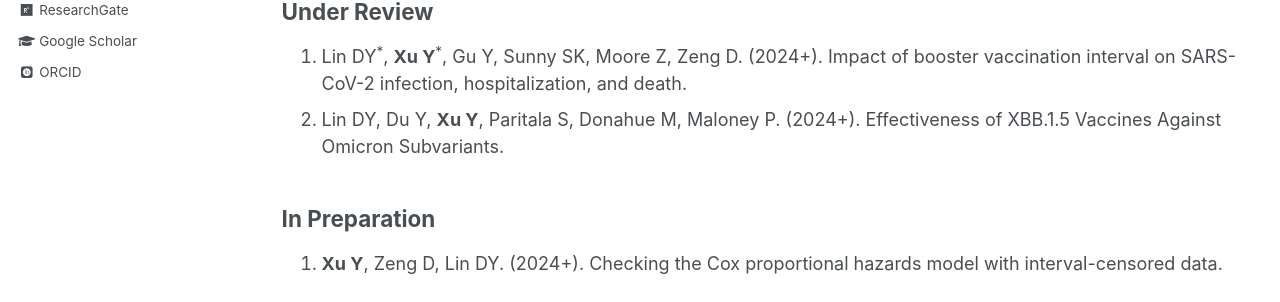
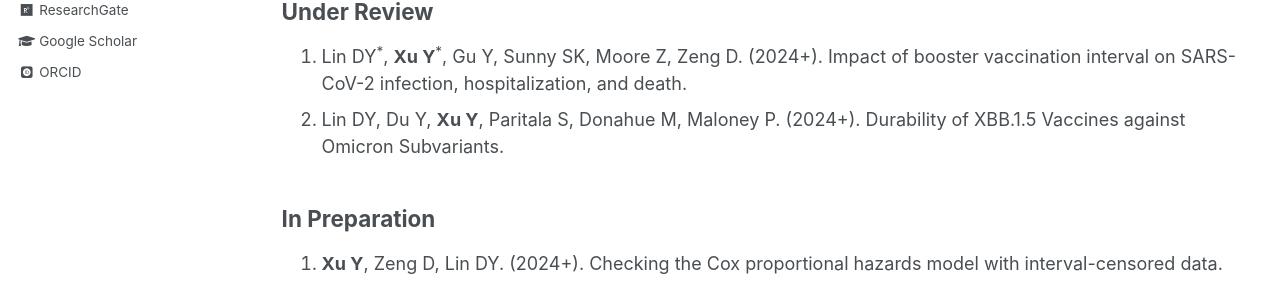
Before and after one commit to yangjc-xu/yangjc-xu.github.io, a Jekyll site: the page built from _pages/publications.md, in a window 1280 px wide and 900 px high, scrolled down 587 px. Shown: the part 407-709 px from the top of the window. Built offline with Jekyll 4.4.1, drawn with Linux system fonts in a browser that asks for light colours; some web fonts are replaced.

Commit message:
Update publications.md

```diff
--- a/_pages/publications.md
+++ b/_pages/publications.md
@@ -20,7 +20,7 @@ author_profile: true
 
 ## Under Review
 1. Lin DY<sup>*</sup>, **Xu Y**<sup>*</sup>, Gu Y, Sunny SK, Moore Z, Zeng D. (2024+). Impact of booster vaccination interval on SARS-CoV-2 infection, hospitalization, and death.
-2. Lin DY, Du Y, **Xu Y**, Paritala S, Donahue M, Maloney P. (2024+). Effectiveness of XBB.1.5 Vaccines Against Omicron Subvariants.
+2. Lin DY, Du Y, **Xu Y**, Paritala S, Donahue M, Maloney P. (2024+). Durability of XBB.1.5 Vaccines against Omicron Subvariants.
 
 ## In Preparation
 1. **Xu Y**, Zeng D, Lin DY. (2024+). Checking the Cox proportional hazards model with interval-censored data.
```
